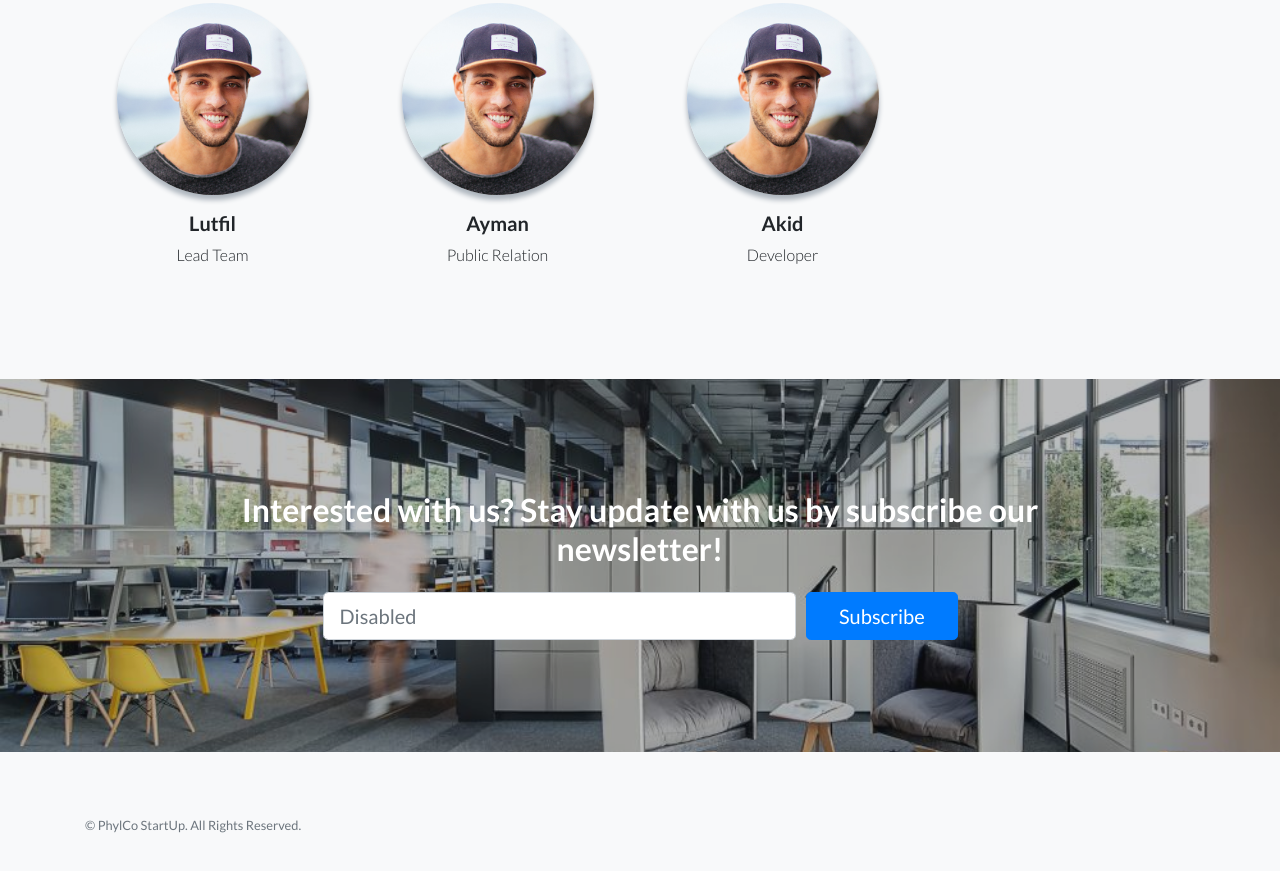
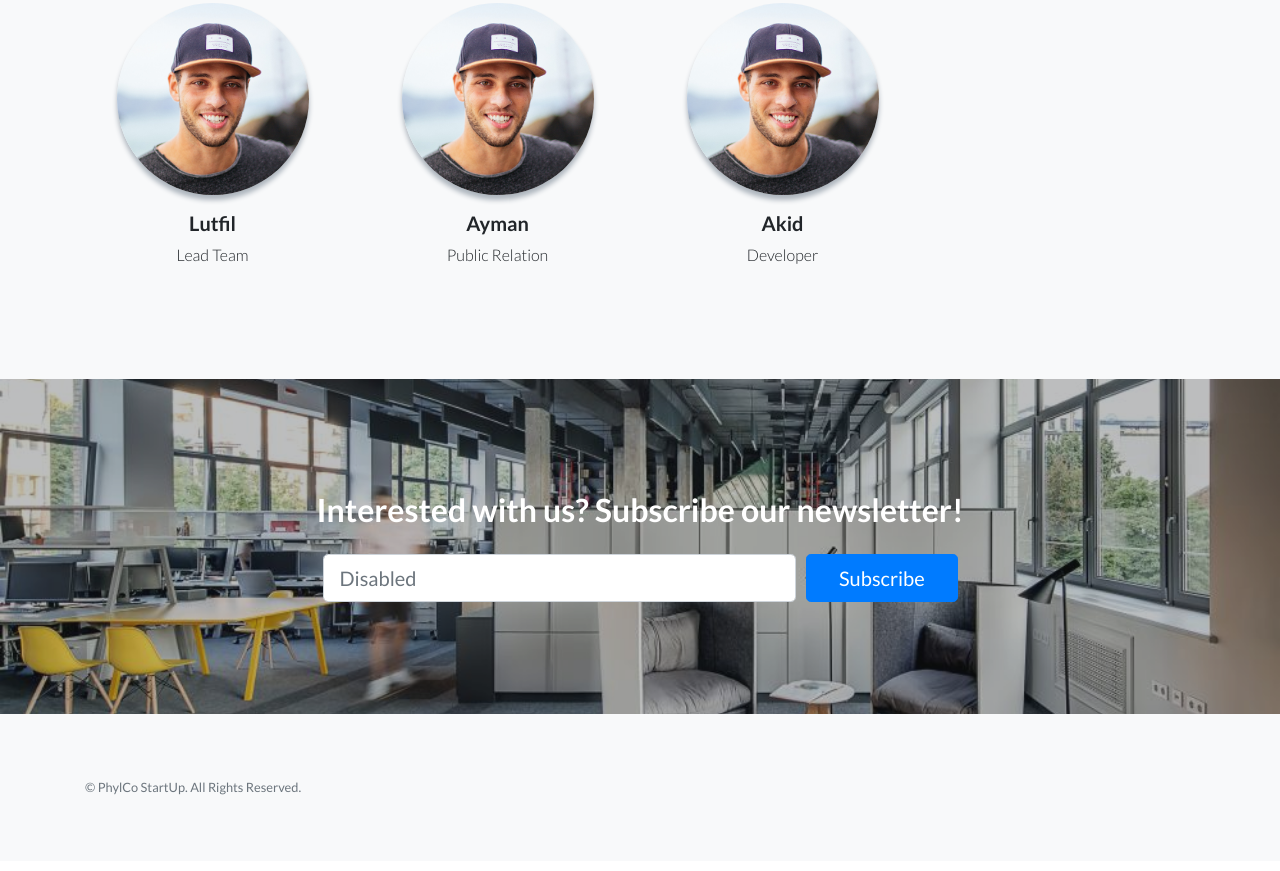
Before and after one commit to Coderakid01/Phyl-Co, a website: page index.html in a window 1280 px wide. Shown: the part 2624-3495 px from the top of the page. Drawn offline with nearby package versions, Linux system fonts and the light colour scheme.

Commit message:
Update index.html

```diff
--- a/index.html
+++ b/index.html
@@ -156,7 +156,7 @@
     <div class="container">
       <div class="row">
         <div class="col-xl-9 mx-auto">
-          <h2 class="mb-4">Interested with us? Stay update with us by subscribe our newsletter!</h2>
+          <h2 class="mb-4">Interested with us? Subscribe our newsletter!</h2>
         </div>
         <div class="col-md-10 col-lg-8 col-xl-7 mx-auto">
           <form>
```
